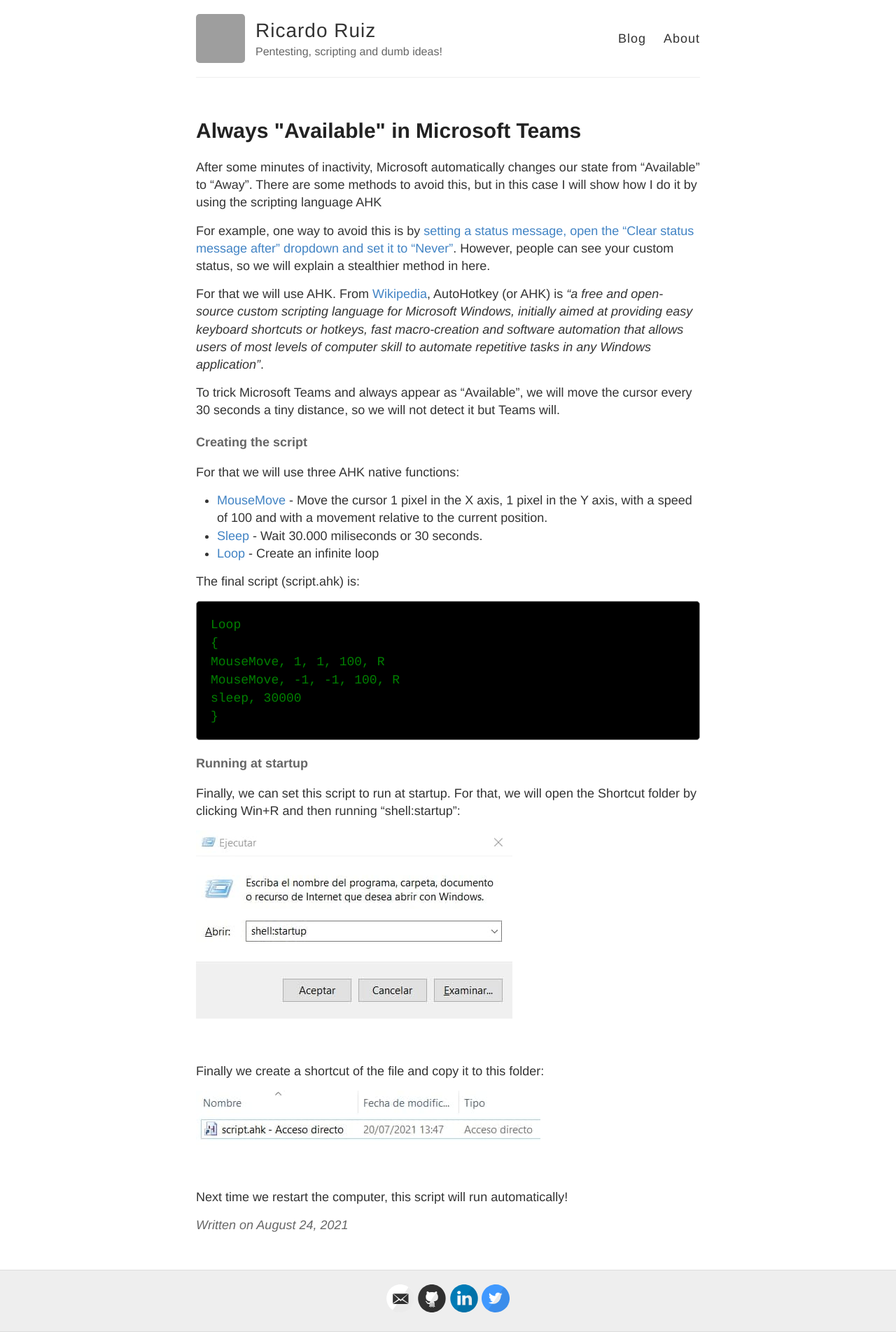
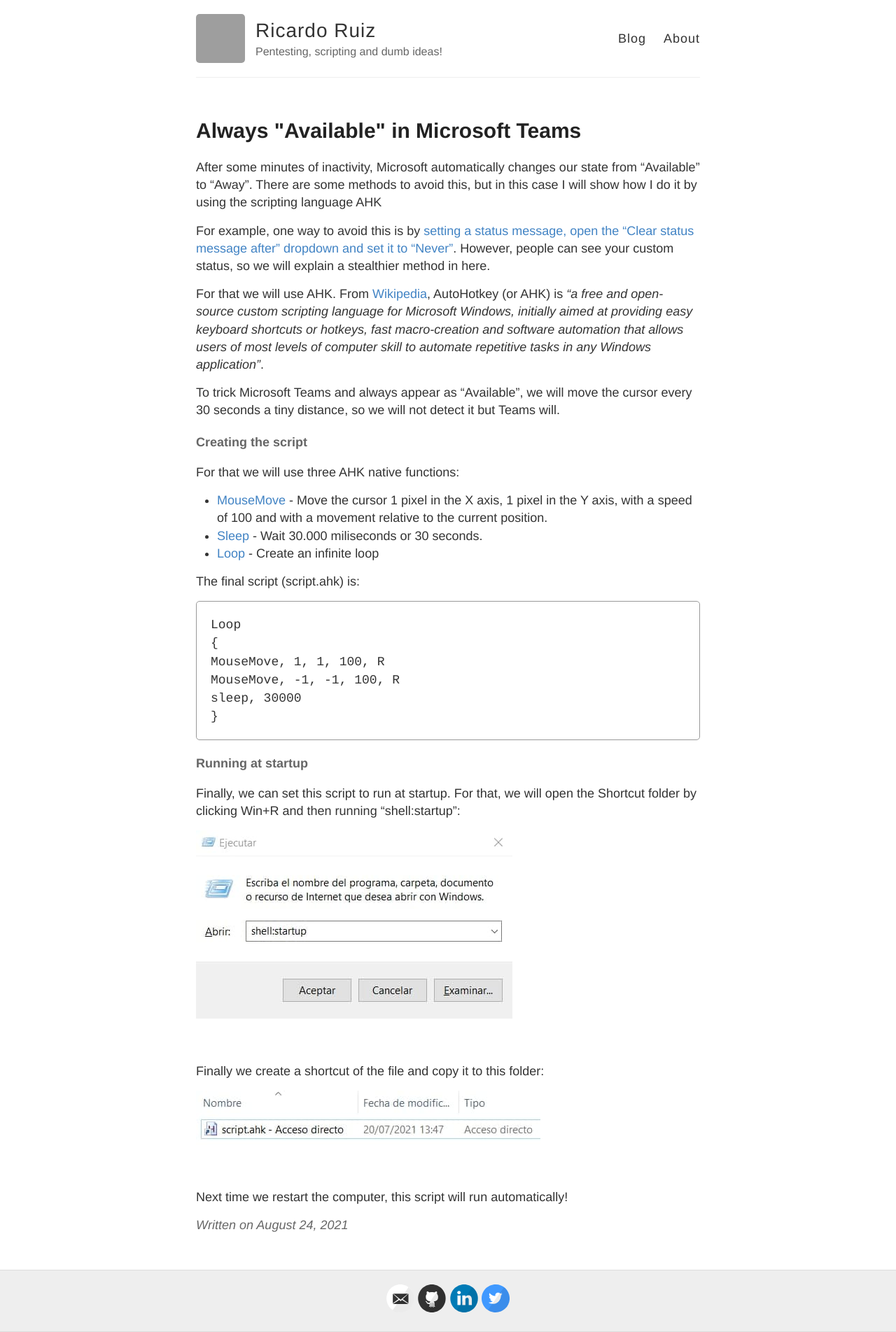
Before and after one commit to ricardojoserf/ricardojoserf.github.io, a Jekyll site: the page built from _posts/2021-8-24-Ahk.md, in a window 1280 px wide. Shown: the whole page at 70% size. Built offline with Jekyll 4.4.1, drawn with Linux system fonts in a browser that asks for light colours; grey boxes are pictures that could not be loaded.

Commit message:
Update _highlights.scss

```diff
--- a/_sass/_highlights.scss
+++ b/_sass/_highlights.scss
@@ -7,20 +7,20 @@
   //-moz-border-radius: 5px;
   // -webkit-border-radius: 5px;
   // margin: 1em 0;
-  // word-wrap: break-word;
-  overflow-x: auto;
-  overflow-y: auto;
+  word-wrap: break-word;
+  ///overflow-x: auto;
+  ///overflow-y: auto;
   padding: 20px;
   // display: block;
   // line-height: 1.6em;
-  background-color: #000000;
-  color: green;
+  ///background-color: #000000;
+  ///color: green;
 }
 
 code {
   // font-family:'Bitstream Vera Sans Mono','Courier', monospace;
   font-family: Courier, 'New Courier', monospace;
-  margin: 20px 0 20px 0;
+  /// margin: 20px 0 20px 0;
 }
 
 
```
